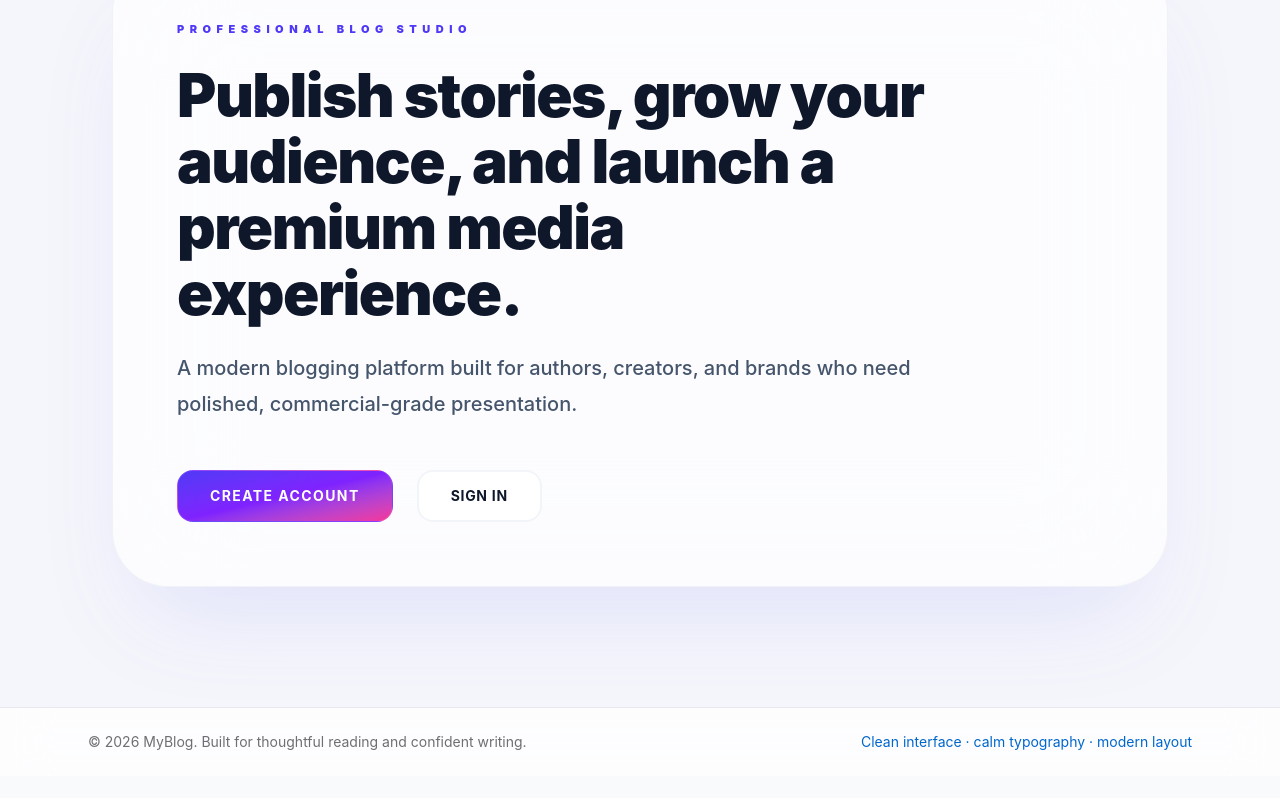
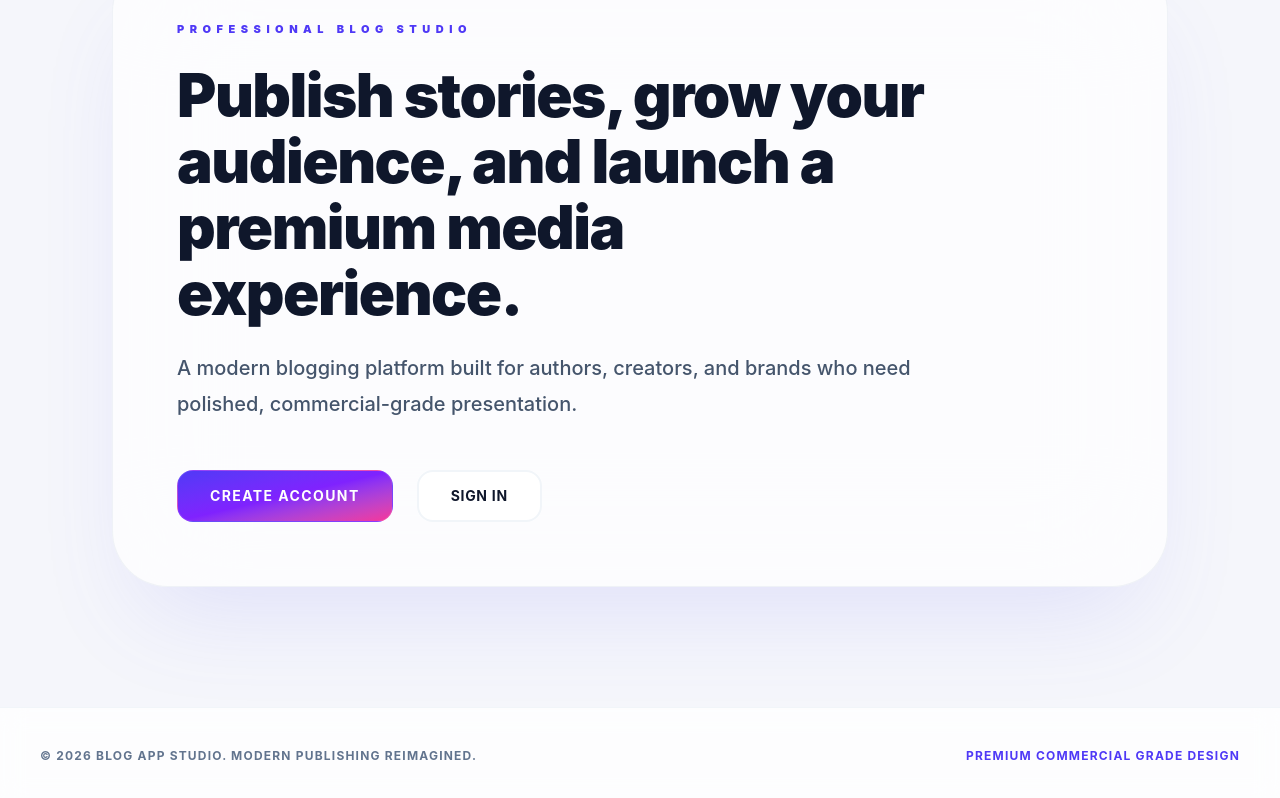
Before and after one commit to ananyaa241/ATP_24EG105Q08, a React app in the folder BLOG_APPLICATION/Frontend/: page / in a window 1280 px wide. Shown: the part 252-1050 px from the top of the page. Before the commit the page ends 1028 px from the top, so only its background shows below. Built offline with nearby package versions, Linux system fonts and the light colour scheme; no server answers; the HTML template or start-up script is replaced by a standard one.

Commit message:
Update Footer.jsx

```diff
--- a/BLOG_APPLICATION/Frontend/src/components/Footer.jsx
+++ b/BLOG_APPLICATION/Frontend/src/components/Footer.jsx
@@ -1,11 +1,9 @@
-import React from "react";
-
 function Footer() {
   return (
-    <footer className="border-t border-[#e8e8ed] bg-white/80 backdrop-blur-xl">
-      <div className="max-w-6xl mx-auto px-6 py-6 flex flex-col gap-3 sm:flex-row sm:items-center sm:justify-between text-sm text-[#6e6e73]">
-        <p>© 2026 MyBlog. Built for thoughtful reading and confident writing.</p>
-        <p className="text-[#0066cc]">Clean interface · calm typography · modern layout</p>
+    <footer className="bg-white/80 backdrop-blur-md border-t border-slate-100 text-slate-500 py-10">
+      <div className="max-w-7xl mx-auto flex flex-col gap-4 px-10 text-center sm:flex-row sm:justify-between sm:text-left font-bold text-xs tracking-widest uppercase">
+        <p>© 2026 Blog App STUDIO. Modern Publishing Reimagined.</p>
+        <p className="text-indigo-600">Premium Commercial Grade Design</p>
       </div>
     </footer>
   );
```
